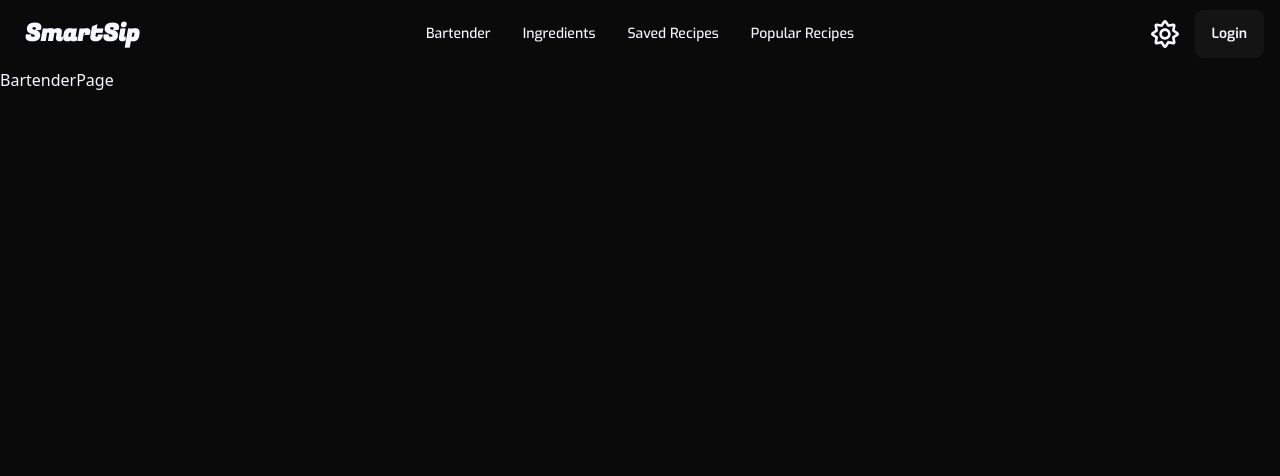
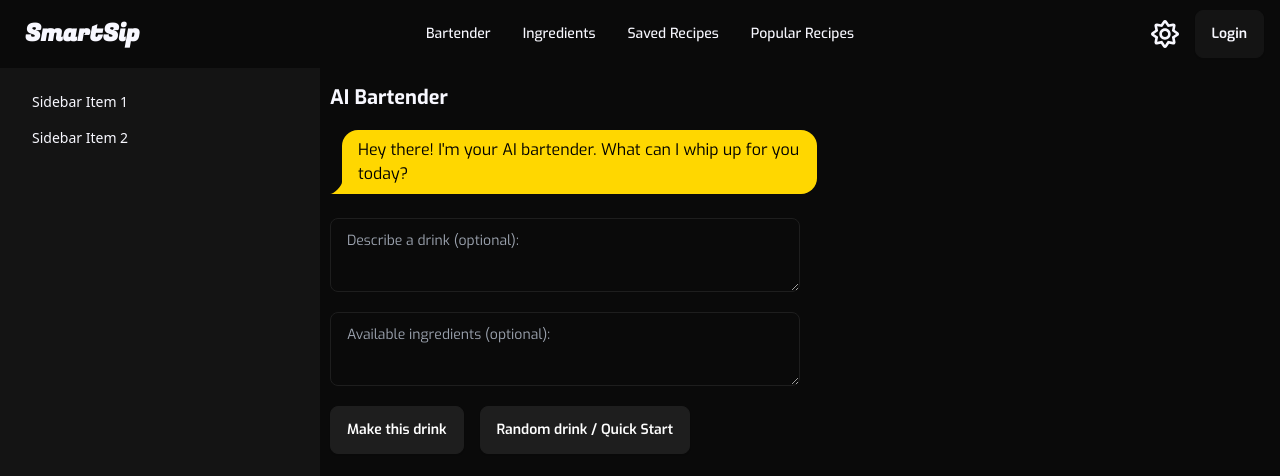
Before and after one commit to Awhalen1999/smart-sip, a React (Vite) app: page /bartender in a window 1280 px wide. Shown: the top 476 px of the page. Built offline with nearby package versions, Linux system fonts and the light colour scheme.

Commit message:
bartender page

```diff
--- a/package.json
+++ b/package.json
@@ -10,6 +10,7 @@
     "preview": "vite preview"
   },
   "dependencies": {
+    "axios": "^1.6.8",
     "react": "^18.2.0",
     "react-dom": "^18.2.0",
     "react-icons": "^5.0.1",
--- a/src/main.jsx
+++ b/src/main.jsx
@@ -1,6 +1,6 @@
 import React from 'react';
+import { createRoot } from 'react-dom/client';
 import './index.css';
-import { createRoot } from 'react-dom';
 import { BrowserRouter as Router, Route, Routes } from 'react-router-dom';
 import HomePage from './pages/home/HomePage';
 import BartenderPage from './pages/bartender/BartenderPage';
@@ -9,7 +9,10 @@ import SavedRecipes from './pages/saved-recipes/SavedRecipes';
 import PopularRecipes from './pages/popular-recipes/PopularRecipes';
 import Nav from './Nav';
 
-createRoot(document.getElementById('root')).render(
+const root = document.getElementById('root');
+if (!root) throw new Error('No root element found');
+
+createRoot(root).render(
   <React.StrictMode>
     <Router>
       <Nav />
--- a/src/pages/bartender/BartenderPage.jsx
+++ b/src/pages/bartender/BartenderPage.jsx
@@ -1,7 +1,133 @@
-import React from 'react';
+import React, { useState } from 'react';
+import axios from 'axios';
 
 const BartenderPage = () => {
-  return <div>BartenderPage</div>;
+  const [drinkDescription, setDrinkDescription] = useState('');
+  const [ingredients, setIngredients] = useState('');
+  const [recipe, setRecipe] = useState('');
+  const [isLoading, setIsLoading] = useState(false);
+
+  const bartenderPersona =
+    "As an AI bartender, your role is to craft drink recipes based on the user's preferences. If the user lists available ingredients, incorporate them as appropriate. Feel free to omit ingredients that don't fit or may spoil the drink. If no ingredient list is provided, assume common ingredients are available. The user desires a brief description of the drink followed by a recipe breakdown. You're all about the cool vibes, always ready to mix up a drink with effortless style. You bring a laid-back attitude to the bar, but your passion for mixology shines through in every cocktail you create. Feel free to adapt your persona to match the user's vibe.";
+
+  const handleSubmit = async (quickStart = false) => {
+    setIsLoading(true);
+    const data = {
+      model: 'gpt-3.5-turbo',
+      messages: [
+        { role: 'system', content: bartenderPersona },
+        {
+          role: 'user',
+          content: quickStart
+            ? 'Give me a random cocktail recipe.'
+            : `I want a drink that is ${drinkDescription}. I have these ingredients: ${ingredients}. I will tip for good service. Thank you! `,
+        },
+      ],
+    };
+
+    const headers = {
+      Authorization: `Bearer ${import.meta.env.VITE_OPENAI_API_KEY}`,
+    };
+
+    axios
+      .post('https://api.openai.com/v1/chat/completions', data, { headers })
+      .then((response) => {
+        const message = response.data.choices[0].message.content;
+        setRecipe(message);
+        setIsLoading(false);
+      });
+  };
+
+  return (
+    <div className='drawer lg:drawer-open'>
+      <input id='my-drawer-2' type='checkbox' className='drawer-toggle' />
+      <div className='drawer-content'>
+        <div className='flex flex-col justify-start items-start p-2.5 bg-base-100 bg-opacity-75 overflow-auto scrollbar scrollbar-thumb-gray-500 scrollbar-track-gray-200 scrollbar-thin font-main'>
+          <h2 className='w-full h-10 flex flex-row justify-start items-center text-xl font-bold text-left text-base-content'>
+            AI Bartender
+          </h2>
+          {/* Rest of your page content here */}
+          <div className='w-full h-25 flex flex-col justify-start items-start mt-2'>
+            <div className='flex items-center'>
+              <div className='chat chat-start'>
+                <div className='chat-bubble chat-bubble-accent font-tech'>
+                  Hey there! I'm your AI bartender. What can I whip up for you
+                  today?
+                </div>
+              </div>
+            </div>
+          </div>
+          <textarea
+            value={drinkDescription}
+            onChange={(e) => setDrinkDescription(e.target.value)}
+            cols='30'
+            rows='2'
+            className='textarea textarea-primary w-1/2 mt-5'
+            placeholder='Describe a drink (optional):'
+          />
+          <textarea
+            value={ingredients}
+            onChange={(e) => setIngredients(e.target.value)}
+            cols='30'
+            rows='2'
+            className='textarea textarea-primary w-1/2 mt-5'
+            placeholder='Available ingredients (optional):'
+          />
+          <div className='flex items-start'>
+            <button
+              onClick={() => handleSubmit(false)}
+              className='btn btn-primary mt-5 mr-2'
+            >
+              Make this drink
+            </button>
+            <button
+              onClick={() => handleSubmit(true)}
+              className='btn btn-primary mt-5 ml-2'
+            >
+              Random drink / Quick Start
+            </button>
+          </div>
+          {isLoading || recipe ? (
+            <div className='w-full h-25 flex flex-col justify-start items-start mt-5'>
+              <div className='flex items-end'>
+                <div className='chat chat-start'>
+                  <div className='chat-bubble chat-bubble-accent font-tech flex items-center justify-center'>
+                    {isLoading ? (
+                      <span className='loading loading-dots loading-lg'></span>
+                    ) : (
+                      recipe
+                    )}
+                  </div>
+                </div>
+              </div>
+            </div>
+          ) : null}
+        </div>
+        <label
+          htmlFor='my-drawer-2'
+          className='btn btn-primary drawer-button lg:hidden'
+        >
+          Open drawer
+        </label>
+      </div>
+      <div className='drawer-side'>
+        <label
+          htmlFor='my-drawer-2'
+          aria-label='close sidebar'
+          className='drawer-overlay'
+        ></label>
+        <ul className='menu p-4 w-80 min-h-full bg-base-200 text-base-content'>
+          {/* Sidebar content here */}
+          <li>
+            <a>Sidebar Item 1</a>
+          </li>
+          <li>
+            <a>Sidebar Item 2</a>
+          </li>
+        </ul>
+      </div>
+    </div>
+  );
 };
 
 export default BartenderPage;
```
Also changed, not shown: 2 other files (tests, documents, lock files or other folders).
